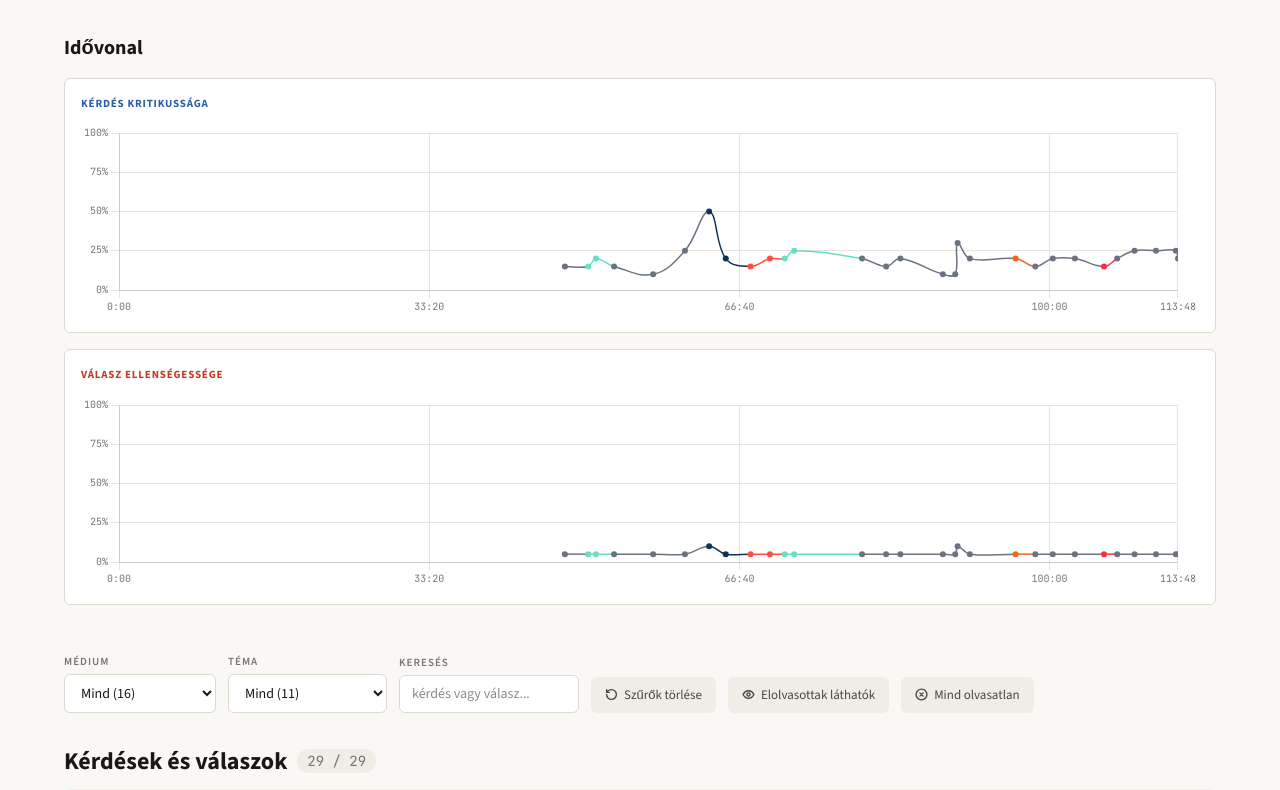
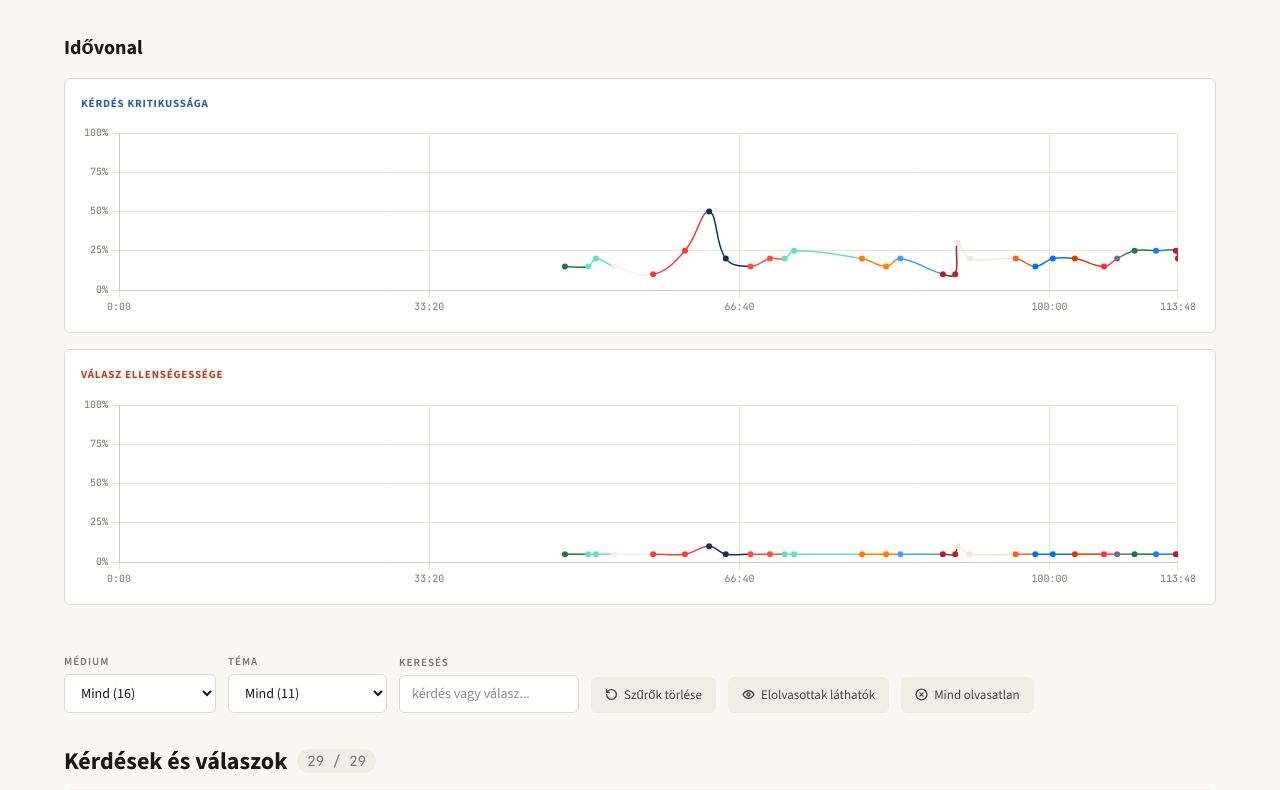
Before and after one commit to milan9543/kormanyinfo, an Astro site: page /conferences/2026-04-20 in a window 1280 px wide. Shown: the part 2000-2790 px from the top of the page. Built offline with nearby package versions, Linux system fonts and the light colour scheme; Astro itself is replaced by a stand-in of ours.

Commit message:
add seo, og share image, outlet colors

```diff
--- a/package.json
+++ b/package.json
@@ -12,9 +12,11 @@
     "astro": "astro"
   },
   "dependencies": {
+    "@resvg/resvg-js": "^2.6.2",
     "@tailwindcss/vite": "^4.2.2",
     "astro": "^6.0.8",
     "chart.js": "^4.5.1",
+    "satori": "^0.26.0",
     "tailwindcss": "^4.2.2"
   }
 }
--- a/src/data/base_data/outlet_colors.json
+++ b/src/data/base_data/outlet_colors.json
@@ -17,5 +17,42 @@
   "mandiner": { "color": "#D74929", "text_color": "#ffffff" },
   "hvg": { "color": "#F26522", "text_color": "#ffffff" },
   "partizan": { "color": "#FF4D42", "text_color": "#ffffff" },
-  "ismeretlen": { "color": "#6B7280", "text_color": "#ffffff" }
+  "ismeretlen": { "color": "#6B7280", "text_color": "#ffffff" },
+
+  "m4_privatbankar": { "color": "#3DA2FB", "text_color": "#000" },
+  "euronews": { "color": "#0472EF", "text_color": "#fff" },
+  "financial_times": { "color": "#F2E6DA", "text_color": "#231F20" },
+  "gulyasagyu_media": { "color": "#F6EFE9", "text_color": "#251612" },
+  "klub_radio": { "color": "#FF7E00", "text_color": "#000" },
+  "kontroll": { "color": "#23783E", "text_color": "#ffffff" },
+  "magyar_hang": { "color": "#F13E3B", "text_color": "#ffffff" },
+  "nepszava": { "color": "#167EFC", "text_color": "#ffffff" },
+  "parameter": { "color": "#AF2227", "text_color": "#ffffff" },
+  "reuters": { "color": "#D54000", "text_color": "#fff" },
+  "24hu": { "color": "#FB4743", "text_color": "#ffffff" },
+  "360sk": { "color": "#cccccc", "text_color": "#1a1a1a" },
+  "anza": { "color": "#cccccc", "text_color": "#1a1a1a" },
+  "bbc": { "color": "#cccccc", "text_color": "#1a1a1a" },
+  "bbc_world_service": { "color": "#cccccc", "text_color": "#1a1a1a" },
+  "bloomberg": { "color": "#cccccc", "text_color": "#1a1a1a" },
+  "cnn": { "color": "#cccccc", "text_color": "#1a1a1a" },
+  "cnn_romania": { "color": "#cccccc", "text_color": "#1a1a1a" },
+  "deutsche_welle": { "color": "#cccccc", "text_color": "#1a1a1a" },
+  "digi24": { "color": "#cccccc", "text_color": "#1a1a1a" },
+  "dan_tv2": { "color": "#cccccc", "text_color": "#1a1a1a" },
+  "france24": { "color": "#cccccc", "text_color": "#1a1a1a" },
+  "kyiv_independent": { "color": "#cccccc", "text_color": "#1a1a1a" },
+  "kyodo_news": { "color": "#cccccc", "text_color": "#1a1a1a" },
+  "n1_horvat": { "color": "#cccccc", "text_color": "#1a1a1a" },
+  "n1_szerbia": { "color": "#cccccc", "text_color": "#1a1a1a" },
+  "orf": { "color": "#cccccc", "text_color": "#1a1a1a" },
+  "rusztavi": { "color": "#cccccc", "text_color": "#1a1a1a" },
+  "sky_news": { "color": "#cccccc", "text_color": "#1a1a1a" },
+  "scmp": { "color": "#cccccc", "text_color": "#1a1a1a" },
+  "tvn": { "color": "#cccccc", "text_color": "#1a1a1a" },
+  "tvp_tvn": { "color": "#cccccc", "text_color": "#1a1a1a" },
+  "the_economist": { "color": "#cccccc", "text_color": "#1a1a1a" },
+  "the_irish_times": { "color": "#cccccc", "text_color": "#1a1a1a" },
+  "the_telegraph": { "color": "#cccccc", "text_color": "#1a1a1a" },
+  "the_times": { "color": "#cccccc", "text_color": "#1a1a1a" }
 }
--- a/src/data/generated/outlets_stats.json
+++ b/src/data/generated/outlets_stats.json
@@ -572,8 +572,8 @@
   {
     "id": "m4_privatbankar",
     "name": "M4 Privatbankár",
-    "color": "#6B7280",
-    "text_color": "#ffffff",
+    "color": "#3DA2FB",
+    "text_color": "#000",
     "total_questions": 5,
     "avg_criticism": 23.0,
     "avg_hostility": 6.0,
@@ -593,7 +593,7 @@
   {
     "id": "parameter",
     "name": "Paraméter",
-    "color": "#6B7280",
+    "color": "#AF2227",
     "text_color": "#ffffff",
     "total_questions": 4,
     "avg_criticism": 16.2,
@@ -622,8 +622,8 @@
   {
     "id": "bloomberg",
     "name": "Bloomberg",
-    "color": "#6B7280",
-    "text_color": "#ffffff",
+    "color": "#cccccc",
+    "text_color": "#1a1a1a",
     "total_questions": 3,
     "avg_criticism": 8.3,
     "avg_hostility": 0.0,
@@ -634,8 +634,8 @@
   {
     "id": "cnn_romania",
     "name": "CNN România",
-    "color": "#6B7280",
-    "text_color": "#ffffff",
+    "color": "#cccccc",
+    "text_color": "#1a1a1a",
     "total_questions": 3,
     "avg_criticism": 10.0,
     "avg_hostility": 0.0,
@@ -655,8 +655,8 @@
   {
     "id": "euronews",
     "name": "Euronews",
-    "color": "#6B7280",
-    "text_color": "#ffffff",
+    "color": "#0472EF",
+    "text_color": "#fff",
     "total_questions": 2,
     "avg_criticism": 17.5,
     "avg_hostility": 5.0,
@@ -676,8 +676,8 @@
   {
     "id": "financial_times",
     "name": "Financial Times",
-    "color": "#6B7280",
-    "text_color": "#ffffff",
+    "color": "#F2E6DA",
+    "text_color": "#231F20",
     "total_questions": 2,
     "avg_criticism": 25.0,
     "avg_hostility": 7.5,
@@ -697,8 +697,8 @@
   {
     "id": "klub_radio",
     "name": "Klub Rádió",
-    "color": "#6B7280",
-    "text_color": "#ffffff",
+    "color": "#FF7E00",
+    "text_color": "#000",
     "total_questions": 2,
     "avg_criticism": 17.5,
     "avg_hostility": 5.0,
@@ -718,7 +718,7 @@
   {
     "id": "kontroll",
     "name": "Kontroll",
-    "color": "#6B7280",
+    "color": "#23783E",
     "text_color": "#ffffff",
     "total_questions": 2,
     "avg_criticism": 20.0,
@@ -739,7 +739,7 @@
   {
     "id": "magyar_hang",
     "name": "Magyar Hang",
-    "color": "#6B7280",
+    "color": "#F13E3B",
     "text_color": "#ffffff",
     "total_questions": 2,
     "avg_criticism": 17.5,
@@ -760,8 +760,8 @@
   {
     "id": "anza",
     "name": "ANZA (Olaszország)",
-    "color": "#6B7280",
-    "text_color": "#ffffff",
+    "color": "#cccccc",
+    "text_color": "#1a1a1a",
     "total_questions": 2,
     "avg_criticism": 5.0,
     "avg_hostility": 0.0,
@@ -781,8 +781,8 @@
   {
     "id": "bbc",
     "name": "BBC",
-    "color": "#6B7280",
-    "text_color": "#ffffff",
+    "color": "#cccccc",
+    "text_color": "#1a1a1a",
     "total_questions": 2,
     "avg_criticism": 12.5,
     "avg_hostility": 2.5,
@@ -802,8 +802,8 @@
   {
     "id": "cnn",
     "name": "CNN",
-    "color": "#6B7280",
-    "text_color": "#ffffff",
+    "color": "#cccccc",
+    "text_color": "#1a1a1a",
     "total_questions": 2,
     "avg_criticism": 7.5,
     "avg_hostility": 0.0,
@@ -823,8 +823,8 @@
   {
     "id": "deutsche_welle",
     "name": "Deutsche Welle (DW)",
-    "color": "#6B7280",
-    "text_color": "#ffffff",
+    "color": "#cccccc",
+    "text_color": "#1a1a1a",
     "total_questions": 2,
     "avg_criticism": 10.0,
     "avg_hostility": 0.0,
@@ -844,8 +844,8 @@
   {
     "id": "france24",
     "name": "France 24",
-    "color": "#6B7280",
-    "text_color": "#ffffff",
+    "color": "#cccccc",
+    "text_color": "#1a1a1a",
     "total_questions": 2,
     "avg_criticism": 5.0,
     "avg_hostility": 0.0,
@@ -865,8 +865,8 @@
   {
     "id": "kyiv_independent",
     "name": "Kyiv Independent",
-    "color": "#6B7280",
-    "text_color": "#ffffff",
+    "color": "#cccccc",
+    "text_color": "#1a1a1a",
     "total_questions": 2,
     "avg_criticism": 10.0,
     "avg_hostility": 0.0,
@@ -877,8 +877,8 @@
   {
     "id": "n1_horvat",
     "name": "N1 (Horvátország)",
-    "color": "#6B7280",
-    "text_color": "#ffffff",
+    "color": "#cccccc",
+    "text_color": "#1a1a1a",
     "total_questions": 2,
     "avg_criticism": 30.0,
     "avg_hostility": 5.0,
@@ -889,8 +889,8 @@
   {
     "id": "orf",
     "name": "Osztrák köztévé (ORF)",
-    "color": "#6B7280",
-    "text_color": "#ffffff",
+    "color": "#cccccc",
+    "text_color": "#1a1a1a",
     "total_questions": 2,
     "avg_criticism": 5.0,
     "avg_hostility": 0.0,
@@ -910,8 +910,8 @@
   {
     "id": "sky_news",
     "name": "Sky News",
-    "color": "#6B7280",
-    "text_color": "#ffffff",
+    "color": "#cccccc",
+    "text_color": "#1a1a1a",
     "total_questions": 2,
     "avg_criticism": 10.0,
     "avg_hostility": 0.0,
@@ -931,8 +931,8 @@
   {
     "id": "tvn",
     "name": "TVN (Lengyelország)",
-    "color": "#6B7280",
-    "text_color": "#ffffff",
+    "color": "#cccccc",
+    "text_color": "#1a1a1a",
     "total_questions": 2,
     "avg_criticism": 10.0,
     "avg_hostility": 0.0,
@@ -952,8 +952,8 @@
   {
     "id": "tvp_tvn",
     "name": "TVP / TVN (lengyel közszolgálati)",
-    "color": "#6B7280",
-    "text_color": "#ffffff",
+    "color": "#cccccc",
+    "text_color": "#1a1a1a",
     "total_questions": 2,
     "avg_criticism": 5.0,
     "avg_hostility": 0.0,
@@ -964,8 +964,8 @@
   {
     "id": "gulyasagyu_media",
     "name": "Gulyáságyú Média",
-    "color": "#6B7280",
-    "text_color": "#ffffff",
+    "color": "#F6EFE9",
+    "text_color": "#251612",
     "total_questions": 1,
     "avg_criticism": 15.0,
     "avg_hostility": 5.0,
@@ -985,7 +985,7 @@
   {
     "id": "nepszava",
     "name": "Népszava",
-    "color": "#6B7280",
+    "color": "#167EFC",
     "text_color": "#ffffff",
     "total_questions": 1,
     "avg_criticism": 25.0,
@@ -1006,8 +1006,8 @@
   {
     "id": "reuters",
     "name": "Reuters",
-    "color": "#6B7280",
-    "text_color": "#ffffff",
+    "color": "#D54000",
+    "text_color": "#fff",
     "total_questions": 1,
     "avg_criticism": 20.0,
     "avg_hostility": 5.0,
@@ -1048,7 +1048,7 @@
   {
     "id": "24hu",
     "name": "24.hu",
-    "color": "#6B7280",
+    "color": "#FB4743",
     "text_color": "#ffffff",
     "total_questions": 1,
     "avg_criticism": 5.0,
@@ -1069,8 +1069,8 @@
   {
     "id": "360sk",
     "name": "360.sk (Szlovákia)",
-    "color": "#6B7280",
-    "text_color": "#ffffff",
+    "color": "#cccccc",
+    "text_color": "#1a1a1a",
     "total_questions": 1,
     "avg_criticism": 20.0,
     "avg_hostility": 0.0,
@@ -1090,8 +1090,8 @@
   {
     "id": "bbc_world_service",
     "name": "BBC World Service",
-    "color": "#6B7280",
-    "text_color": "#ffffff",
+    "color": "#cccccc",
+    "text_color": "#1a1a1a",
     "total_questions": 1,
     "avg_criticism": 5.0,
     "avg_hostility": 0.0,
@@ -1102,8 +1102,8 @@
   {
     "id": "digi24",
     "name": "Digi24 (Románia)",
-    "color": "#6B7280",
-    "text_color": "#ffffff",
+    "color": "#cccccc",
+    "text_color": "#1a1a1a",
     "total_questions": 1,
     "avg_criticism": 40.0,
     "avg_hostility": 5.0,
@@ -1123,8 +1123,8 @@
   {
     "id": "dan_tv2",
     "name": "Dán TV2",
-    "color": "#6B7280",
-    "text_color": "#ffffff",
+    "color": "#cccccc",
+    "text_color": "#1a1a1a",
     "total_questions": 1,
     "avg_criticism": 10.0,
     "avg_hostility": 0.0,
@@ -1135,8 +1135,8 @@
   {
     "id": "kyodo_news",
     "name": "Kyodo News (Japán)",
-    "color": "#6B7280",
-    "text_color": "#ffffff",
+    "color": "#cccccc",
+    "text_color": "#1a1a1a",
     "total_questions": 1,
     "avg_criticism": 10.0,
     "avg_hostility": 0.0,
@@ -1147,8 +1147,8 @@
   {
     "id": "n1_szerbia",
     "name": "N1 / CNN társult Szerbia",
-    "color": "#6B7280",
-    "text_color": "#ffffff",
+    "color": "#cccccc",
+    "text_color": "#1a1a1a",
     "total_questions": 1,
     "avg_criticism": 20.0,
     "avg_hostility": 0.0,
@@ -1168,8 +1168,8 @@
   {
     "id": "rusztavi",
     "name": "Rusztavi (Grúzia)",
-    "color": "#6B7280",
-    "text_color": "#ffffff",
+    "color": "#cccccc",
+    "text_color": "#1a1a1a",
     "total_questions": 1,
     "avg_criticism": 5.0,
     "avg_hostility": 0.0,
@@ -1180,8 +1180,8 @@
   {
     "id": "scmp",
     "name": "South China Morning Post",
-    "color": "#6B7280",
-    "text_color": "#ffffff",
+    "color": "#cccccc",
+    "text_color": "#1a1a1a",
     "total_questions": 1,
     "avg_criticism": 15.0,
     "avg_hostility": 0.0,
@@ -1192,8 +1192,8 @@
   {
     "id": "the_economist",
     "name": "The Economist",
-    "color": "#6B7280",
-    "text_color": "#ffffff",
+    "color": "#cccccc",
+    "text_color": "#1a1a1a",
     "total_questions": 1,
     "avg_criticism": 45.0,
     "avg_hostility": 10.0,
@@ -1204,8 +1204,8 @@
   {
     "id": "the_irish_times",
     "name": "The Irish Times",
-    "color": "#6B7280",
-    "text_color": "#ffffff",
+    "color": "#cccccc",
+    "text_color": "#1a1a1a",
     "total_questions": 1,
     "avg_criticism": 15.0,
     "avg_hostility": 0.0,
@@ -1225,8 +1225,8 @@
   {
     "id": "the_telegraph",
     "name": "The Telegraph",
-    "color": "#6B7280",
-    "text_color": "#ffffff",
+    "color": "#cccccc",
+    "text_color": "#1a1a1a",
     "total_questions": 1,
     "avg_criticism": 25.0,
     "avg_hostility": 5.0,
@@ -1246,8 +1246,8 @@
   {
     "id": "the_times",
     "name": "The Times",
-    "color": "#6B7280",
-    "text_color": "#ffffff",
+    "color": "#cccccc",
+    "text_color": "#1a1a1a",
     "total_questions": 1,
     "avg_criticism": 20.0,
     "avg_hostility": 0.0,
--- a/src/layouts/Layout.astro
+++ b/src/layouts/Layout.astro
@@ -1,7 +1,18 @@
 ---
 import "../styles/global.css";
-interface Props { title?: string; }
-const { title = "Hangnem" } = Astro.props;
+interface Props {
+  title?: string;
+  description?: string;
+  canonicalUrl?: string;
+  ogImage?: string;
+}
+const {
+  title = "Hangnem",
+  description = "A magyar kormány sajtótájékoztatóinak teljes Q&A feldolgozása — kérdések, kritikusság és ellenségesség elemzéssel.",
+  canonicalUrl = Astro.url.href,
+  ogImage,
+} = Astro.props;
+const ogTitle = title === "Hangnem" ? "Hangnem" : `${title} — Hangnem`;
 ---
 
 <html lang="hu">
@@ -9,7 +20,23 @@ const { title = "Hangnem" } = Astro.props;
     <meta charset="utf-8" />
     <meta name="viewport" content="width=device-width, initial-scale=1" />
     <link rel="icon" href="/info.svg" type="image/svg+xml" />
-    <title>{title} — Hangnem</title>
+    <link rel="canonical" href={canonicalUrl} />
+    <title>{ogTitle}</title>
+    <meta name="description" content={description} />
+    <!-- Open Graph -->
+    <meta property="og:type" content="website" />
+    <meta property="og:url" content={canonicalUrl} />
+    <meta property="og:title" content={ogTitle} />
+    <meta property="og:description" content={description} />
+    <meta property="og:locale" content="hu_HU" />
+    <!-- Twitter -->
+    <meta name="twitter:card" content={ogImage ? "summary_large_image" : "summary"} />
+    <meta name="twitter:title" content={ogTitle} />
+    <meta name="twitter:description" content={description} />
+    {ogImage && <meta property="og:image" content={new URL(ogImage, Astro.url).href} />}
+    {ogImage && <meta property="og:image:width" content="1200" />}
+    {ogImage && <meta property="og:image:height" content="630" />}
+    {ogImage && <meta name="twitter:image" content={new URL(ogImage, Astro.url).href} />}
     <link
       href="https://fonts.googleapis.com/css2?family=Playfair+Display:wght@400;700;900&family=Source+Sans+3:wght@300;400;500;600;700&family=JetBrains+Mono:wght@400;500&display=swap"
       rel="stylesheet"
--- a/src/pages/conferences/[date].astro
+++ b/src/pages/conferences/[date].astro
@@ -78,7 +78,11 @@ function timeToSeconds(t: string): number {
 }
 ---
 
-<Layout title={conf.meta.title}>
+<Layout
+  title={conf.meta.title}
+  description={`${conf.meta.date} — ${qCount} kérdés, ${outletCount} médium. Átlagos kritikusság: ${avgCrit}%, ellenségesség: ${avgHost}%.`}
+  ogImage={`/og/${date}.png`}
+>
   <!-- Masthead -->
   <header class="bg-fg text-bg">
     <div class="max-w-300 mx-auto px-6 max-[480px]:px-4 pt-8 pb-8">
--- /dev/null
+++ b/src/pages/og/[date].png.ts
@@ -0,0 +1,182 @@
+import type { APIRoute } from "astro";
+import satori from "satori";
+import { Resvg } from "@resvg/resvg-js";
+import { getAllConferences, getConference } from "../../lib/data";
+
+export function getStaticPaths() {
+  return getAllConferences().map((c) => ({ params: { date: c.meta.date } }));
+}
+
+async function loadGoogleFont(family: string, weight: number): Promise<ArrayBuffer> {
+  const css = await fetch(
+    `https://fonts.googleapis.com/css2?family=${encodeURIComponent(family)}:wght@${weight}`,
+    { headers: { "User-Agent": "Mozilla/5.0 (X11; Linux x86_64) AppleWebKit/537.36" } }
+  ).then((r) => r.text());
+  const url = css.match(/src: url\((.+?)\) format/)?.[1];
+  if (!url) throw new Error(`Font URL not found for ${family} ${weight}`);
+  return fetch(url).then((r) => r.arrayBuffer());
+}
+
+export const GET: APIRoute = async ({ params }) => {
+  const conf = getConference(params.date!);
+  if (!conf) return new Response("Not found", { status: 404 });
+
+  const qCount = conf.questions.length;
+  const reporterCount = new Set(conf.questions.map((q) => q.reporter)).size;
+  const outletCount = new Set(conf.questions.map((q) => q.outlet)).size;
+  const avgCrit = Math.round(
+    conf.questions.reduce((s, q) => s + q.criticism_percent, 0) / qCount
+  );
+  const avgHost = Math.round(
+    conf.questions.reduce((s, q) => s + q.hostility_percent, 0) / qCount
+  );
+  const maxCrit = Math.max(...conf.questions.map((q) => q.criticism_percent));
+
+  const [playfair, sourceSans] = await Promise.all([
+    loadGoogleFont("Playfair Display", 700),
+    loadGoogleFont("Source Sans 3", 400),
+  ]);
+
+  const stats = [
+    { value: String(qCount), label: "Kérdés" },
+    { value: String(reporterCount), label: "Újságíró" },
+    { value: String(outletCount), label: "Médium" },
+    { value: `${avgCrit}%`, label: "Átl. kritikusság" },
+    { value: `${avgHost}%`, label: "Átl. ellenségesség" },
+    { value: `${maxCrit}%`, label: "Max kritikusság" },
+  ];
+
+  const svg = await satori(
+    {
+      type: "div",
+      props: {
+        style: {
+          width: "100%",
+          height: "100%",
+          display: "flex",
+          flexDirection: "column",
+          backgroundColor: "#1c1c1c",
+          padding: "56px 64px",
+        },
+        children: [
+          // Brand + date row
+          {
+            type: "div",
+            props: {
+              style: {
+                display: "flex",
+                justifyContent: "space-between",
+                alignItems: "center",
+                marginBottom: "36px",
+              },
+              children: [
+                {
+                  type: "div",
+                  props: {
+                    style: {
+                      fontSize: 20,
+                      fontFamily: "Playfair Display",
+                      fontWeight: 700,
+                      color: "#e8624e",
+                      letterSpacing: "3px",
+                    },
+                    children: "HANGNEM",
+                  },
+                },
+                {
+                  type: "div",
+                  props: {
+                    style: {
+                      fontSize: 16,
+                      fontFamily: "Source Sans 3",
+                      color: "#555",
+                      letterSpacing: "1px",
+                    },
+                    children: conf.meta.date,
+                  },
+                },
+              ],
+            },
+          },
+          // Title
+          {
+            type: "div",
+            props: {
+              style: {
+                fontSize: 46,
+                fontFamily: "Playfair Display",
+                fontWeight: 700,
+                color: "#ffffff",
+                lineHeight: 1.25,
+                flex: 1,
+              },
+              children: conf.meta.title,
+            },
+          },
+          // Stats row
+          {
+            type: "div",
+            props: {
+              style: {
+                display: "flex",
+                flexDirection: "row",
+                borderTop: "1px solid rgba(255,255,255,0.08)",
+                paddingTop: "28px",
+                gap: "0px",
+              },
+              children: stats.map((s) => ({
+                type: "div",
+                props: {
+                  style: {
+                    display: "flex",
+                    flexDirection: "column",
+                    flex: 1,
+                  },
+                  children: [
+                    {
+                      type: "div",
+                      props: {
+                        style: {
+                          fontSize: 34,
+                          fontFamily: "Playfair Display",
+                          fontWeight: 700,
+                          color: "#e8624e",
+                          lineHeight: 1,
+                        },
+                        children: s.value,
+                      },
+                    },
+                    {
+                      type: "div",
+                      props: {
+                        style: {
+                          fontSize: 12,
+                          fontFamily: "Source Sans 3",
+                          color: "#777",
+                          marginTop: "6px",
+                          letterSpacing: "0.5px",
+                        },
+                        children: s.label,
+                      },
+                    },
+                  ],
+                },
+              })),
+            },
+          },
+        ],
+      },
+    },
+    {
+      width: 1200,
+      height: 630,
+      fonts: [
+        { name: "Playfair Display", data: playfair, weight: 700, style: "normal" },
+        { name: "Source Sans 3", data: sourceSans, weight: 400, style: "normal" },
+      ],
+    }
+  );
+
+  const png = new Resvg(svg).render().asPng();
+  return new Response(png, { headers: { "Content-Type": "image/png" } });
+};
```
Also changed, not shown: 1 other file.
